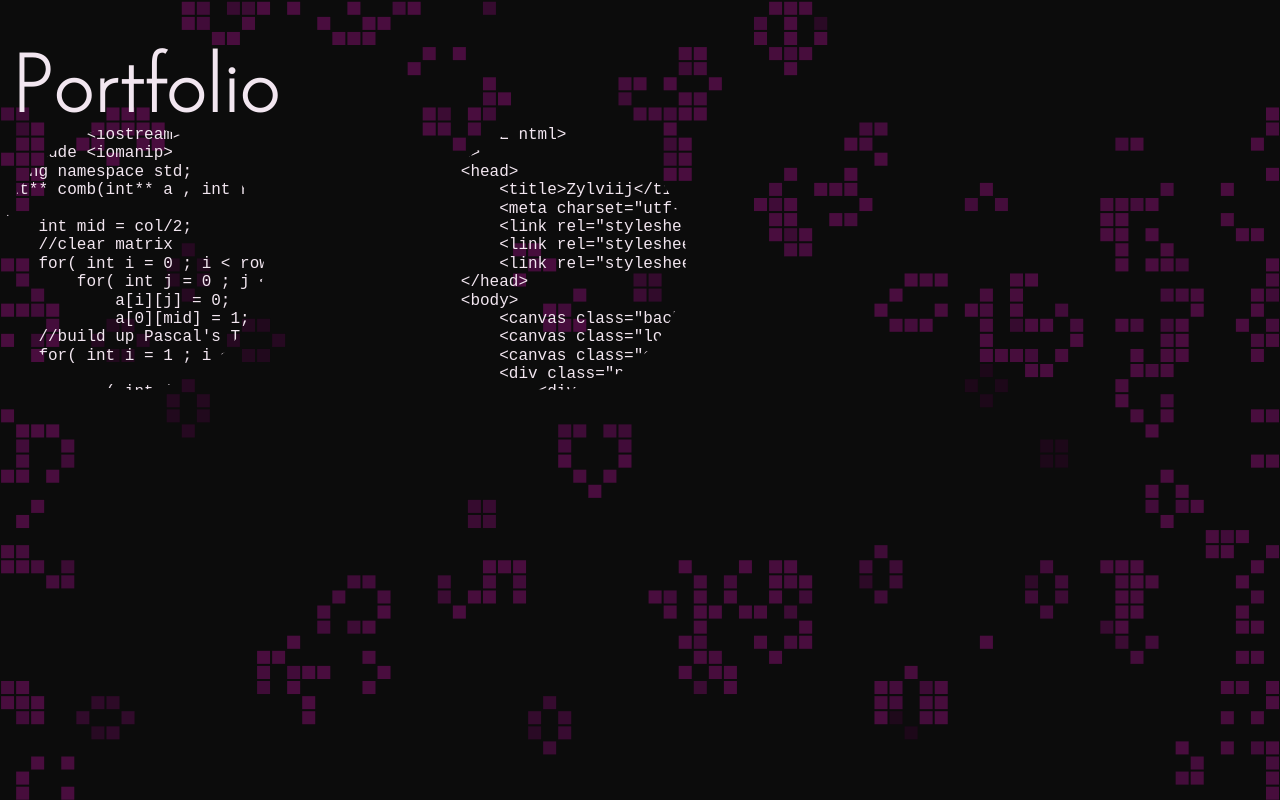
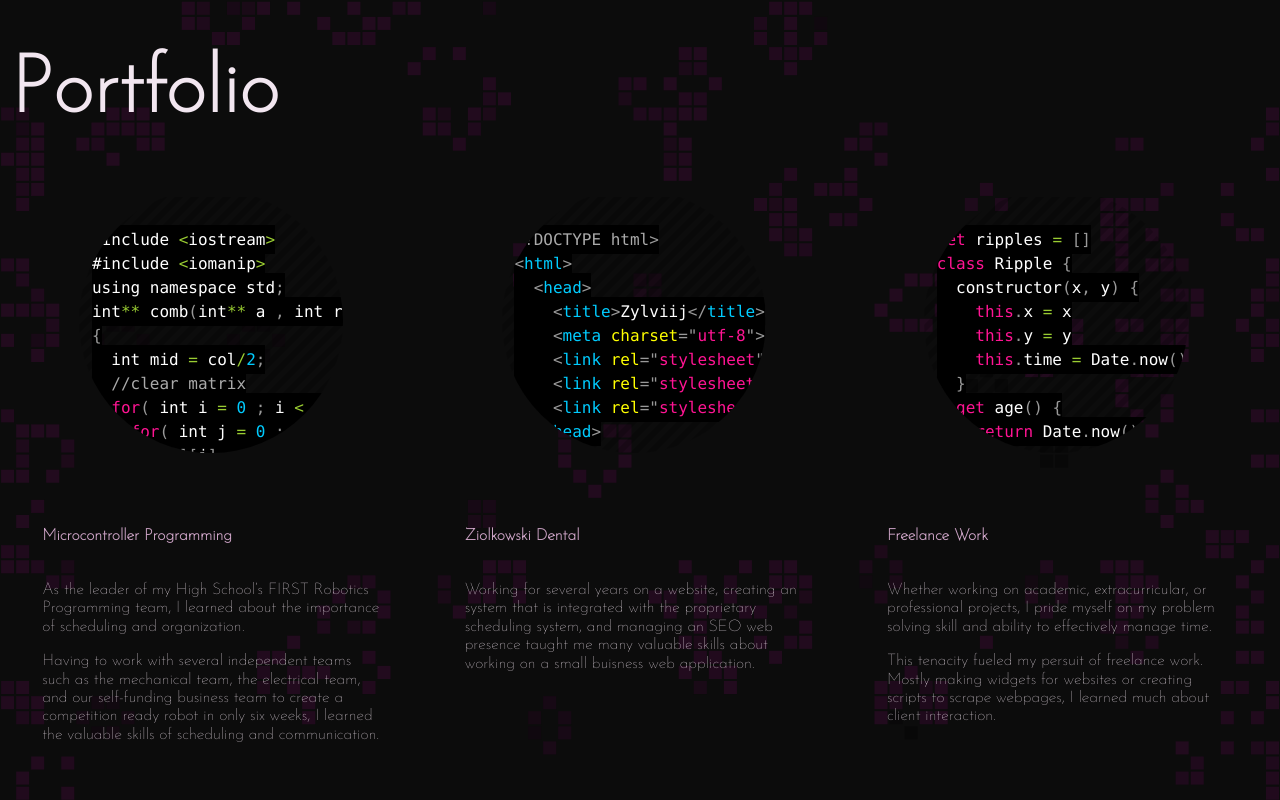
Before and after one commit to Zylviij/zylviij.github.io, a plain HTML site: page index.html in a window 1280 px wide. Shown: the part 2354-3154 px from the top of the page. Drawn offline with nearby package versions, Linux system fonts and the light colour scheme; animation ran at ten frames a second.

Commit message:
Syntax Highlighting

```diff
--- a/index.html
+++ b/index.html
@@ -4,6 +4,7 @@
     <title>Zylviij</title>
     <meta charset="utf-8">
     <link rel="stylesheet" href="https://cdnjs.cloudflare.com/ajax/libs/normalize/7.0.0/normalize.min.css">
+    <link rel="stylesheet" href="https://cdn.jsdelivr.net/prism/1.2.0/themes/prism-funky.css">
     <link rel="stylesheet" href="https://fonts.googleapis.com/css?family=Josefin+Sans:100">
     <link rel="stylesheet" href="./public/main.css">
   </head>
@@ -144,57 +145,90 @@
       <div class="slide-in">
         <div class="portfolio-item">
           <div class="portfolio-img">
-            <code>
-              #include &lt;iostream&gt;<br>
-              #include &lt;iomanip&gt;<br>
-              using namespace std;<br>
-              int** comb(int** a , int row , int col)<br>
-              {<br>
-              &nbsp;&nbsp;&nbsp;&nbsp;int mid = col/2;<br>
-              &nbsp;&nbsp;&nbsp;&nbsp;//clear matrix<br>
-              &nbsp;&nbsp;&nbsp;&nbsp;for( int i = 0 ; i &lt; row ; i++)<br>
-              &nbsp;&nbsp;&nbsp;&nbsp;&nbsp;&nbsp;&nbsp;&nbsp;for( int j = 0 ; j &lt; col ; j++)<br>
-              &nbsp;&nbsp;&nbsp;&nbsp;&nbsp;&nbsp;&nbsp;&nbsp;&nbsp;&nbsp;&nbsp;&nbsp;a[i][j] = 0;<br>
-              &nbsp;&nbsp;&nbsp;&nbsp;&nbsp;&nbsp;&nbsp;&nbsp;&nbsp;&nbsp;&nbsp;&nbsp;a[0][mid] = 1; //put 1 in the middle of first row<br>
-              &nbsp;&nbsp;&nbsp;&nbsp;//build up Pascal's Triangle matrix<br>
-              &nbsp;&nbsp;&nbsp;&nbsp;for( int i = 1 ; i &lt; row ; i++)<br>
-              &nbsp;&nbsp;&nbsp;&nbsp;{<br>
-              &nbsp;&nbsp;&nbsp;&nbsp;&nbsp;&nbsp;&nbsp;&nbsp;for( int j = 1 ; j &lt; col - 1 ; j++)<br>
-              &nbsp;&nbsp;&nbsp;&nbsp;&nbsp;&nbsp;&nbsp;&nbsp;&nbsp;&nbsp;&nbsp;&nbsp;a[i][j] = a[i-1][j-1] + a[i-1][j+1];<br>
-              &nbsp;&nbsp;&nbsp;&nbsp;}<br><br>
-              &nbsp;&nbsp;&nbsp;&nbsp;return a;<br>
-              }
-            </code>
+            <pre><code class="language-clike">
+#include &lt;iostream&gt;
+#include &lt;iomanip&gt;
+using namespace std;
+int** comb(int** a , int row , int col)
+{
+  int mid = col/2;
+  //clear matrix
+  for( int i = 0 ; i &lt; row ; i++)
+    for( int j = 0 ; j &lt; col ; j++)
+      a[i][j] = 0;
+      a[0][mid] = 1; //put 1 in the middle of first row
+  //build up Pascal's Triangle matrix
+  for( int i = 1 ; i &lt; row ; i++)
+  {
+    for( int j = 1 ; j &lt; col - 1 ; j++)
+      a[i][j] = a[i-1][j-1] + a[i-1][j+1];
+  }
+  return a;
+}
+            </code></pre>
+          </div>
+          <div class="portfolio-title"><h4>Microcontroller Programming</h4></div>
+          <div class="portfolio-description">
+            <p>As the leader of my High School’s FIRST Robotics Programming team, I learned about the importance of scheduling and organization.</p>
+            <p>Having to work with several independent teams such as the mechanical team, the electrical team, and our self-funding business team to create a competition ready robot in only six weeks, I learned the valuable skills of scheduling and communication.</p>
           </div>
         </div>
         <div class="portfolio-item">
           <div class="portfolio-img">
-            <code>
-              &lt;!DOCTYPE html&gt;<br>
-              &lt;html&gt;<br>
-              &nbsp;&nbsp;&nbsp;&nbsp;&lt;head&gt;<br>
-              &nbsp;&nbsp;&nbsp;&nbsp;&nbsp;&nbsp;&nbsp;&nbsp;&lt;title&gt;Zylviij&lt;/title&gt;<br>
-              &nbsp;&nbsp;&nbsp;&nbsp;&nbsp;&nbsp;&nbsp;&nbsp;&lt;meta charset=&quot;utf-8&quot;&gt;<br>
-              &nbsp;&nbsp;&nbsp;&nbsp;&nbsp;&nbsp;&nbsp;&nbsp;&lt;link rel=&quot;stylesheet&quot; href=&quot;https://cdnjs.cloudflare.com/ajax/libs/normalize/7.0.0/normalize.min.css&quot;&gt;<br>
-              &nbsp;&nbsp;&nbsp;&nbsp;&nbsp;&nbsp;&nbsp;&nbsp;&lt;link rel=&quot;stylesheet&quot; href=&quot;https://fonts.googleapis.com/css?family=Josefin+Sans:100&quot;&gt;<br>
-              &nbsp;&nbsp;&nbsp;&nbsp;&nbsp;&nbsp;&nbsp;&nbsp;&lt;link rel=&quot;stylesheet&quot; href=&quot;./public/main.css&quot;&gt;<br>
-              &nbsp;&nbsp;&nbsp;&nbsp;&lt;/head&gt;<br>
-              &nbsp;&nbsp;&nbsp;&nbsp;&lt;body&gt;<br>
-              &nbsp;&nbsp;&nbsp;&nbsp;&nbsp;&nbsp;&nbsp;&nbsp;&lt;canvas class=&quot;background&quot;&gt;&lt;/canvas&gt;<br>
-              &nbsp;&nbsp;&nbsp;&nbsp;&nbsp;&nbsp;&nbsp;&nbsp;&lt;canvas class=&quot;loader&quot;&gt;&lt;/canvas&gt;<br>
-              &nbsp;&nbsp;&nbsp;&nbsp;&nbsp;&nbsp;&nbsp;&nbsp;&lt;canvas class=&quot;conway&quot;&gt;&lt;/canvas&gt;<br>
-              &nbsp;&nbsp;&nbsp;&nbsp;&nbsp;&nbsp;&nbsp;&nbsp;&lt;div class=&quot;nav&quot;&gt;<br>
-              &nbsp;&nbsp;&nbsp;&nbsp;&nbsp;&nbsp;&nbsp;&nbsp;&nbsp;&nbsp;&nbsp;&nbsp;&lt;div class=&quot;nav-buttons&quot;&gt;<br>
-              &nbsp;&nbsp;&nbsp;&nbsp;&nbsp;&nbsp;&nbsp;&nbsp;&nbsp;&nbsp;&nbsp;&nbsp;&lt;div class=&quot;nav-button&quot;&gt;<br>
-              &nbsp;&nbsp;&nbsp;&nbsp;&nbsp;&nbsp;&nbsp;&nbsp;&nbsp;&nbsp;&nbsp;&nbsp;&nbsp;&nbsp;&nbsp;&nbsp;&lt;button class=&quot;home&quot;&gt;Home&lt;/button&gt;<br>
-              &nbsp;&nbsp;&nbsp;&nbsp;&nbsp;&nbsp;&nbsp;&nbsp;&nbsp;&nbsp;&nbsp;&nbsp;&lt;/div&gt;<br>
-              &nbsp;&nbsp;&nbsp;&nbsp;&nbsp;&nbsp;&nbsp;&nbsp;&nbsp;&nbsp;&nbsp;&nbsp;&lt;div class=&quot;nav-button&quot;&gt;<br>
-              &nbsp;&nbsp;&nbsp;&nbsp;&nbsp;&nbsp;&nbsp;&nbsp;&nbsp;&nbsp;&nbsp;&nbsp;&nbsp;&nbsp;&nbsp;&nbsp;&lt;button class=&quot;about&quot;&gt;About&lt;/button&gt;<br>
-            </code>
+            <pre><code class="language-html">
+&lt;!DOCTYPE html&gt;
+&lt;html&gt;
+  &lt;head&gt;
+    &lt;title&gt;Zylviij&lt;/title&gt;
+    &lt;meta charset=&quot;utf-8&quot;&gt;
+    &lt;link rel=&quot;stylesheet&quot; href=&quot;https://cdnjs.cloudflare.com/ajax/libs/normalize/7.0.0/normalize.min.css&quot;&gt;
+    &lt;link rel=&quot;stylesheet&quot; href=&quot;https://fonts.googleapis.com/css?family=Josefin+Sans:100&quot;&gt;
+    &lt;link rel=&quot;stylesheet&quot; href=&quot;./public/main.css&quot;&gt;
+  &lt;/head&gt;
+  &lt;body&gt;
+    &lt;canvas class=&quot;background&quot;&gt;&lt;/canvas&gt;
+    &lt;canvas class=&quot;loader&quot;&gt;&lt;/canvas&gt;
+    &lt;canvas class=&quot;conway&quot;&gt;&lt;/canvas&gt;
+    &lt;div class=&quot;nav&quot;&gt;
+      &lt;div class=&quot;nav-buttons&quot;&gt;
+        &lt;div class=&quot;nav-button&quot;&gt;
+          &lt;button class=&quot;home&quot;&gt;Home&lt;/button&gt;
+        &lt;/div&gt;
+        &lt;div class=&quot;nav-button&quot;&gt;
+          &lt;button class=&quot;about&quot;&gt;About&lt;/button&gt;
+            </code></pre>
+          </div>
+          <div class="portfolio-title"><h4>Ziolkowski Dental</h4></div>
+          <div class="portfolio-description">
+            <p>Working for several years on a website, creating an system that is integrated with the proprietary scheduling system, and managing an SEO web presence taught me many valuable skills about working on a small buisness web application.</p>
           </div>
         </div>
         <div class="portfolio-item">
-          <div class="portfolio-img"></div>
+          <div class="portfolio-img">
+            <pre><code class="language-javascript">
+let ripples = []
+class Ripple {
+  constructor(x, y) {
+    this.x = x
+    this.y = y
+    this.time = Date.now();
+  }
+  get age() {
+    return Date.now() - this.time;
+  }
+}
+$(document).ready(() =&gt; {
+  /// Background Canvas
+  const background_canvas = $('canvas.background')[0]
+  const background_context = background_canvas.getContext('2d')
+  background_canvas.width = window.innerWidth
+            </code></pre>
+          </div>
+          <div class="portfolio-title"><h4>Freelance Work</h4></div>
+          <div class="portfolio-description">
+            <p>Whether working on academic, extracurricular, or professional projects, I pride myself on my problem solving skill and ability to effectively manage time.</p>
+            <p>This tenacity fueled my persuit of freelance work. Mostly making widgets for websites or creating scripts to scrape webpages, I learned much about client interaction.</p>
+          </div>
         </div>
       </div>
     </div>
@@ -203,6 +237,7 @@
       <iframe class="map" src="https://snazzymaps.com/embed/20792"></iframe>
     </div>
     <script src="https://cdnjs.cloudflare.com/ajax/libs/jquery/3.2.1/jquery.min.js"></script>
+    <script src="https://cdn.jsdelivr.net/prism/1.2.0/prism.js"></script>
     <script src="./public/main.js"></script>
   </body>
 </html>
--- a/public/main.css
+++ b/public/main.css
@@ -218,13 +218,20 @@ button:active {
 }
 
 .portfolio-img {
-  position: absolute;
-  top: 10vh;
   width: 33vmin;
   height: 33vmin;
   border-radius: 50%;
   overflow: hidden;
   white-space: nowrap;
+  margin: 15% auto;
+}
+
+.portfolio-title {
+  padding: 10px 10%;
+}
+
+.portfolio-description {
+  padding: 10px 10%;
 }
 
 iframe {
--- a/public/main.js
+++ b/public/main.js
@@ -1,3 +1,4 @@
+
 
 let ripples = []
 
@@ -14,6 +15,7 @@ class Ripple {
 }
 
 $(document).ready(() => {
+
   /// Background Canvas
   const background_canvas = $('canvas.background')[0]
   const background_context = background_canvas.getContext('2d')
@@ -199,8 +201,8 @@ $(document).ready(() => {
     conway_context.clearRect(0, 0, conway_canvas.width, conway_canvas.height)
 
     let saturation = 80
-    let alpha = 0.5
-    let luminocity = 30
+    let alpha = 0.3
+    let luminocity = 20
     let hue = 310
 
     let hsla = (h, s, l, a) => {
```
